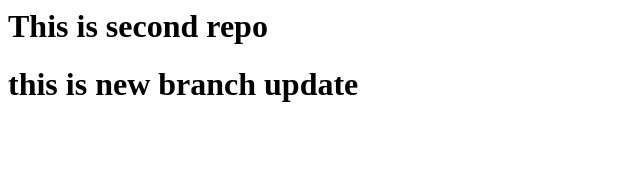
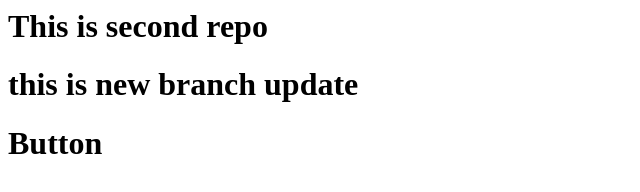
Before and after one commit to Dilipsurage09/SecondDemo, a plain HTML site: page index.html in a window 1280 px wide. Shown: the whole page, without its empty margins (0-640 px from the left). Drawn offline with Linux system fonts and the light colour scheme.

```diff
--- a/index.html
+++ b/index.html
@@ -1,2 +1,3 @@
 <h1>This is second repo </h1>
 <h1>this is new branch update</h1>
+<h1>Button <h1>
```
